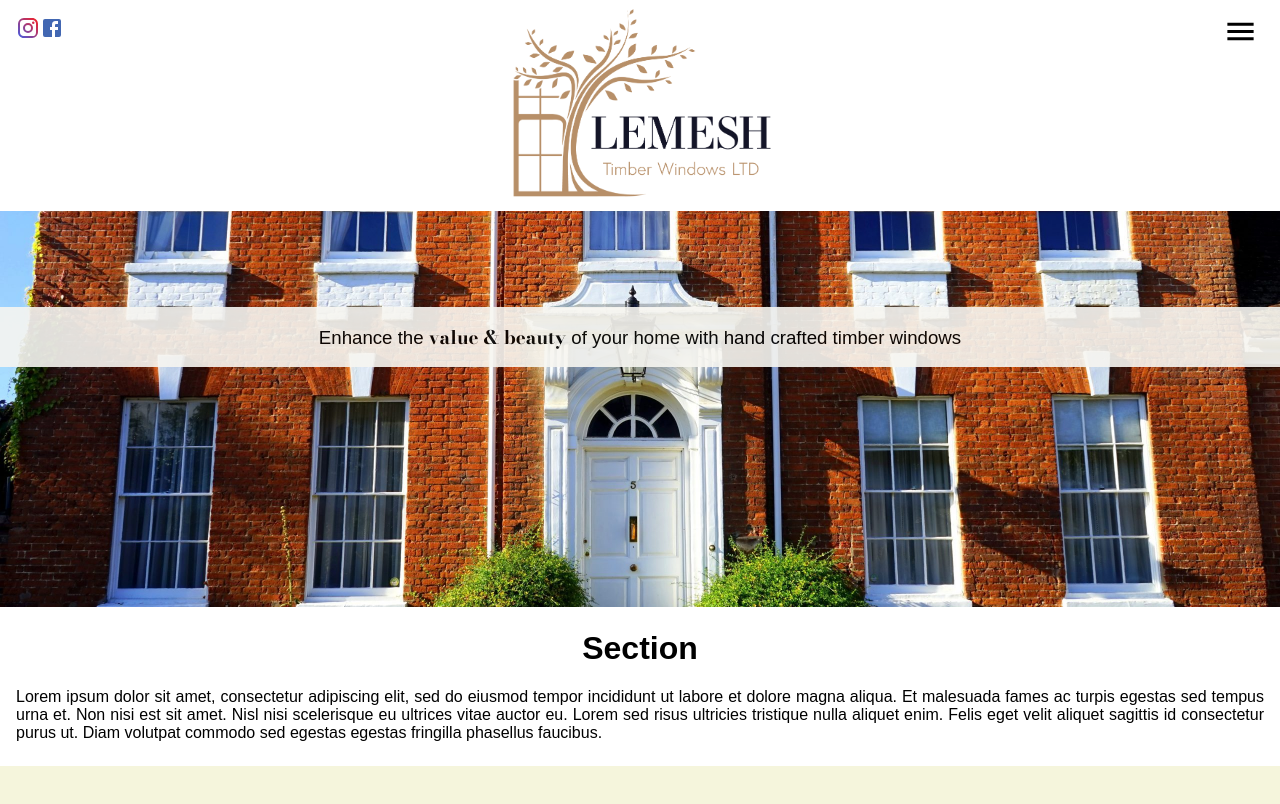
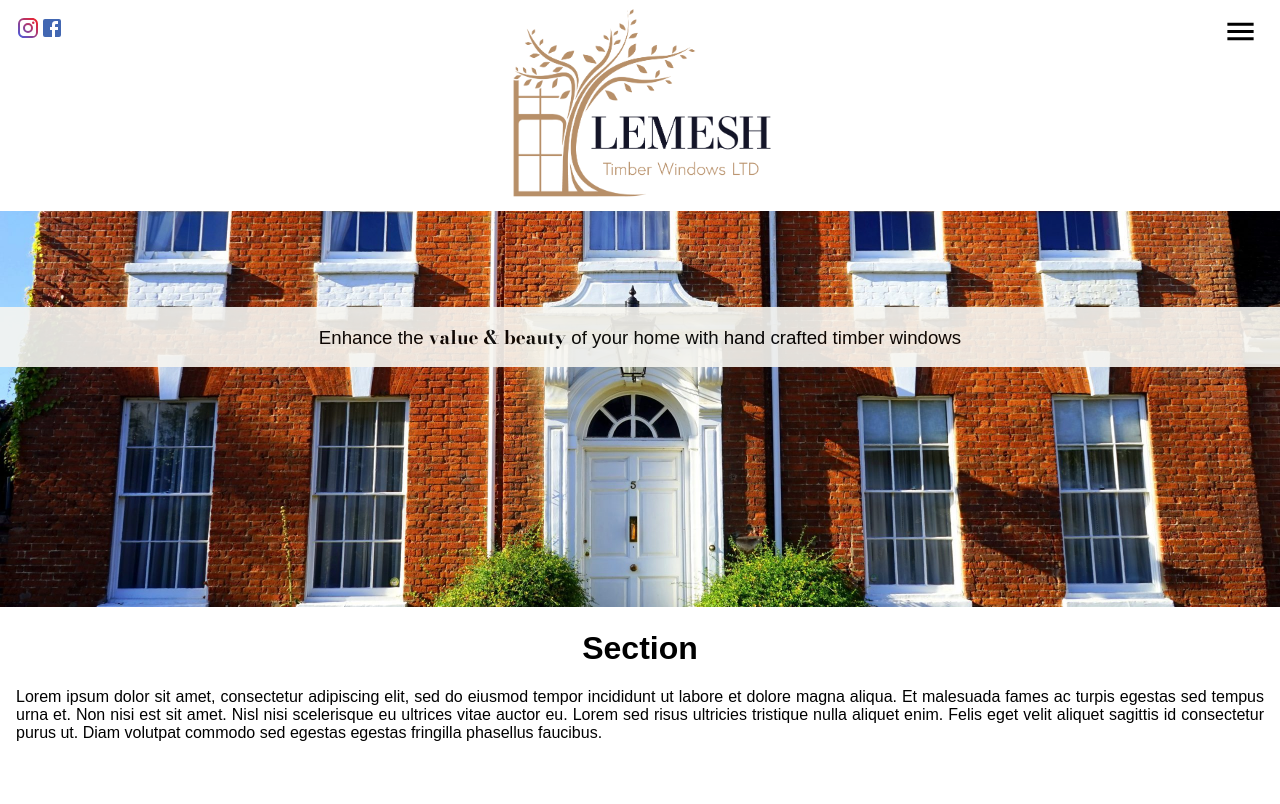
Before and after one commit to Voote/lemesh-windows, a React (Create React App) app: page / in a window 1280 px wide. Shown: the top 804 px of the page. Built offline with nearby package versions, Linux system fonts and the light colour scheme; a web font is replaced by a local one.

Commit message:
nav and about

```diff
--- a/src/components/organisms/AboutMe/AboutMe.jsx
+++ b/src/components/organisms/AboutMe/AboutMe.jsx
@@ -4,7 +4,7 @@ import styled from 'styled-components';
 const Wrapper = styled.div`
   background-color: white;
   margin-top: 30vh;
-  padding: 0.1rem 1rem 0.5rem 1rem;
+  padding: 0.1rem 1rem 7rem 1rem;
   h1 {
     text-align: center;
   }
--- a/src/components/organisms/Navigation/Navigation.jsx
+++ b/src/components/organisms/Navigation/Navigation.jsx
@@ -11,6 +11,7 @@ const Wrapper = styled.div`
   top: 0;
   width: 100vw;
   background-color: #fff;
+  z-index: 7; //zmniejszyc logo przy przewijaniu w dol
 `;
 
 const Navigation = () => (
```
